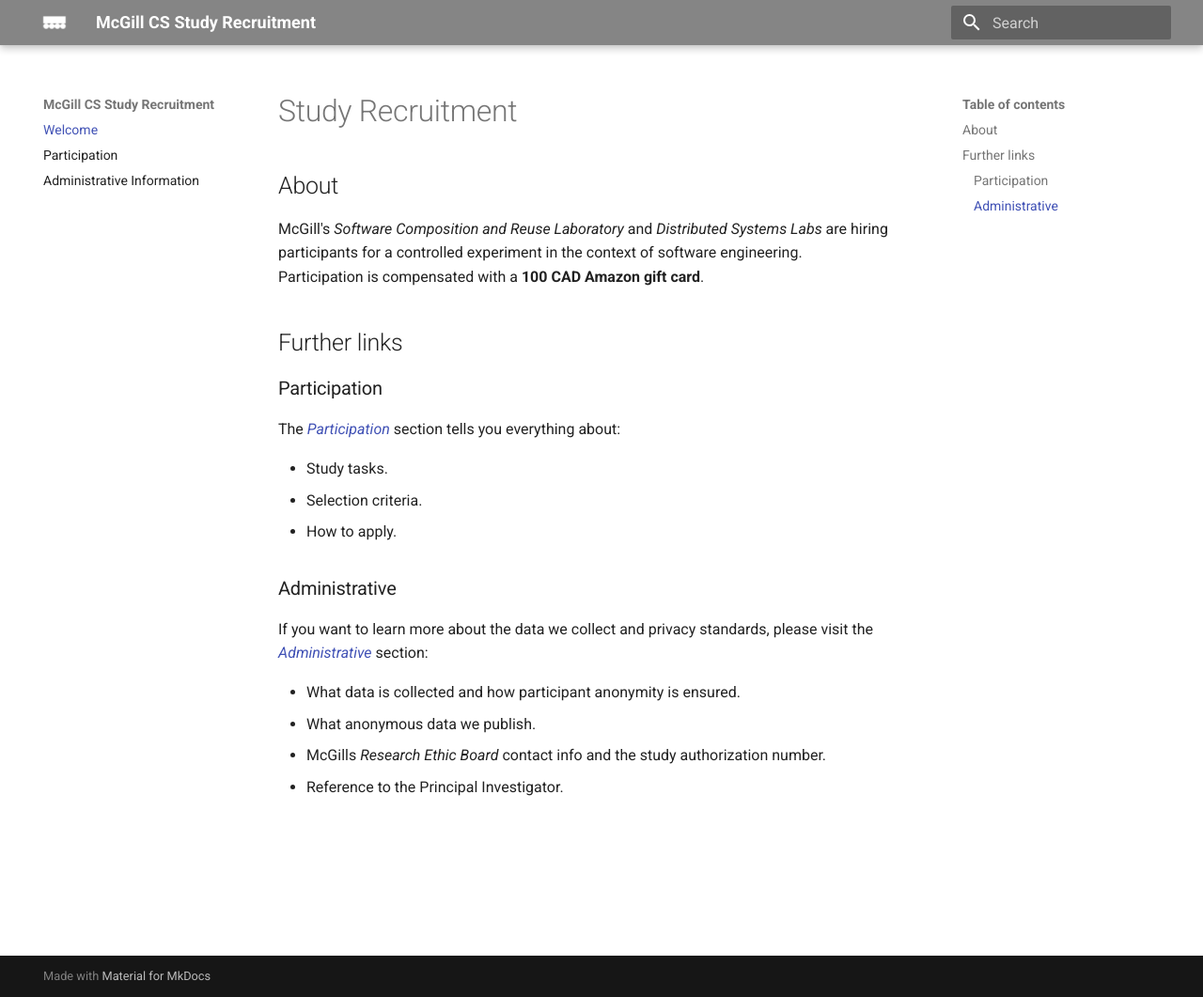
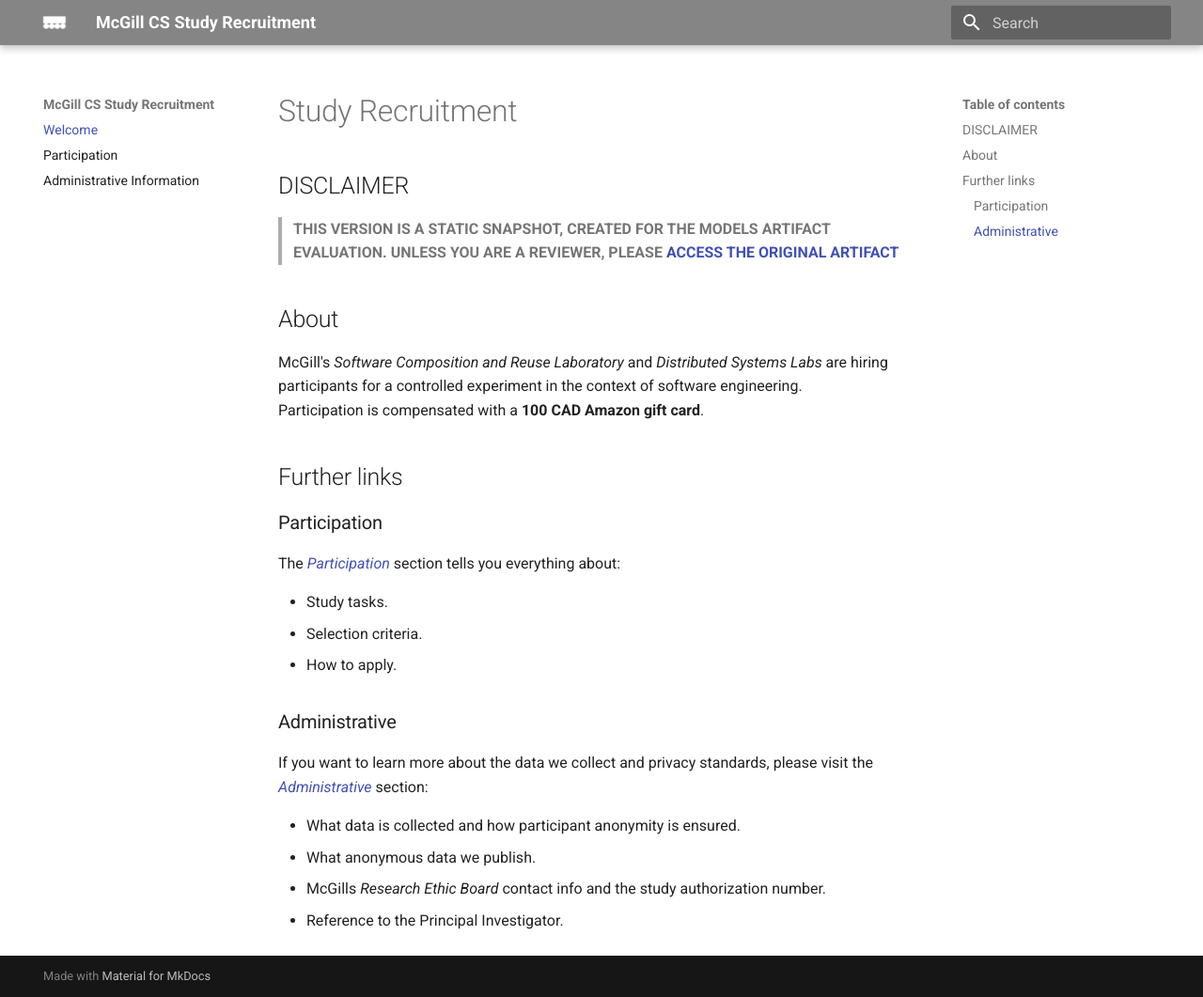
Before and after one commit to m5c/RestifyRecruitmentPage, an MkDocs documentation site: the page built from docs/index.md, in a window 1280 px wide and 1061 px high. Shown: the whole window at 94% size. Built offline with MkDocs 1.6.1 and Material for MkDocs 9.7.7, drawn with Linux system fonts in a browser that asks for light colours.

Commit message:
added link to github repo

```diff
--- a/docs/index.md
+++ b/docs/index.md
@@ -1,4 +1,8 @@
 # Study Recruitment
+
+## DISCLAIMER
+
+ > **THIS VERSION IS A STATIC SNAPSHOT, CREATED FOR THE MODELS ARTIFACT EVALUATION. UNLESS YOU ARE A REVIEWER, PLEASE [ACCESS THE ORIGINAL ARTIFACT](https://github.com/m5c/restifyrecruitment)**
 
 ## About
 
```
Also changed, not shown: README.md (+3 -5 lines).
